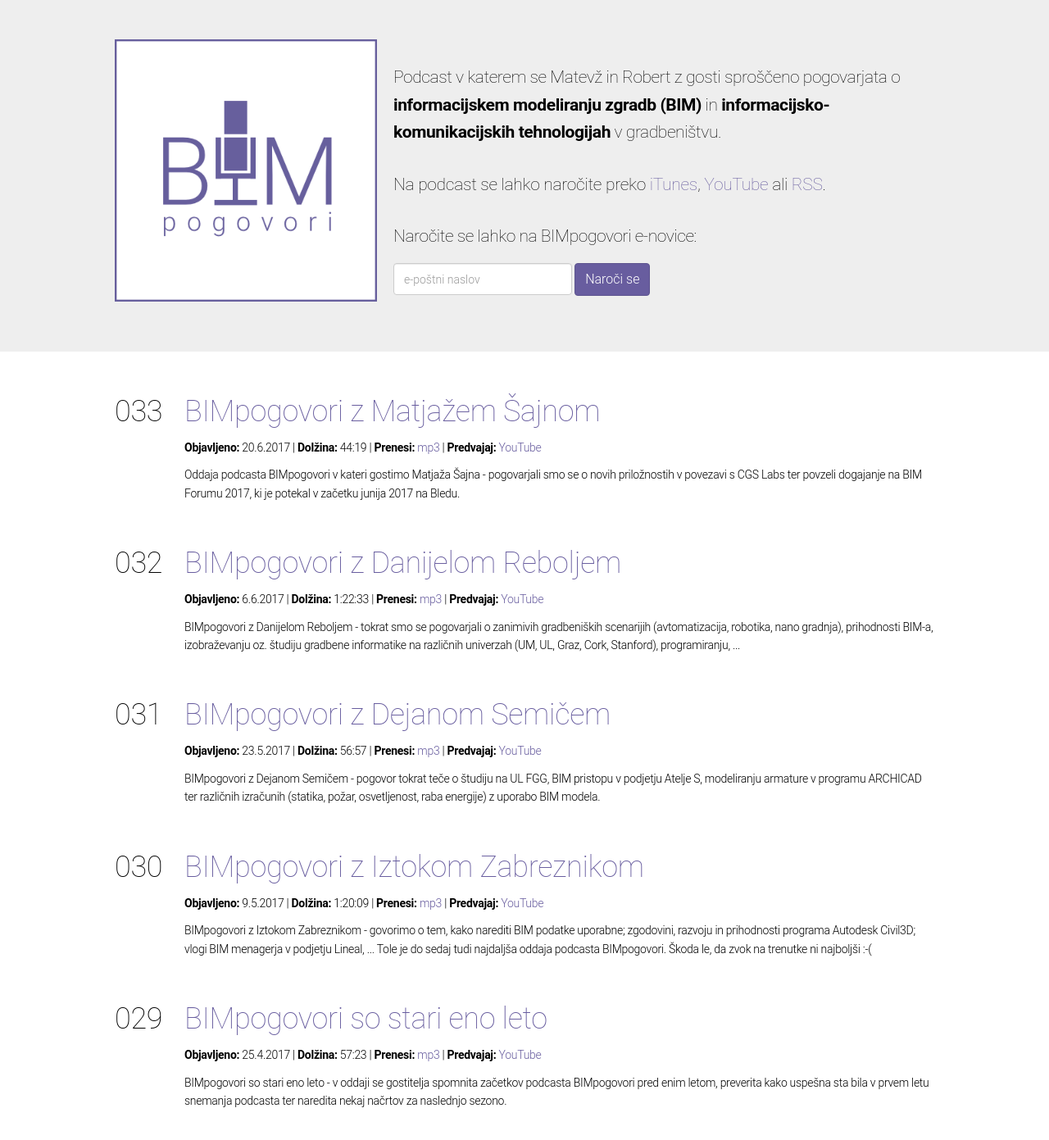
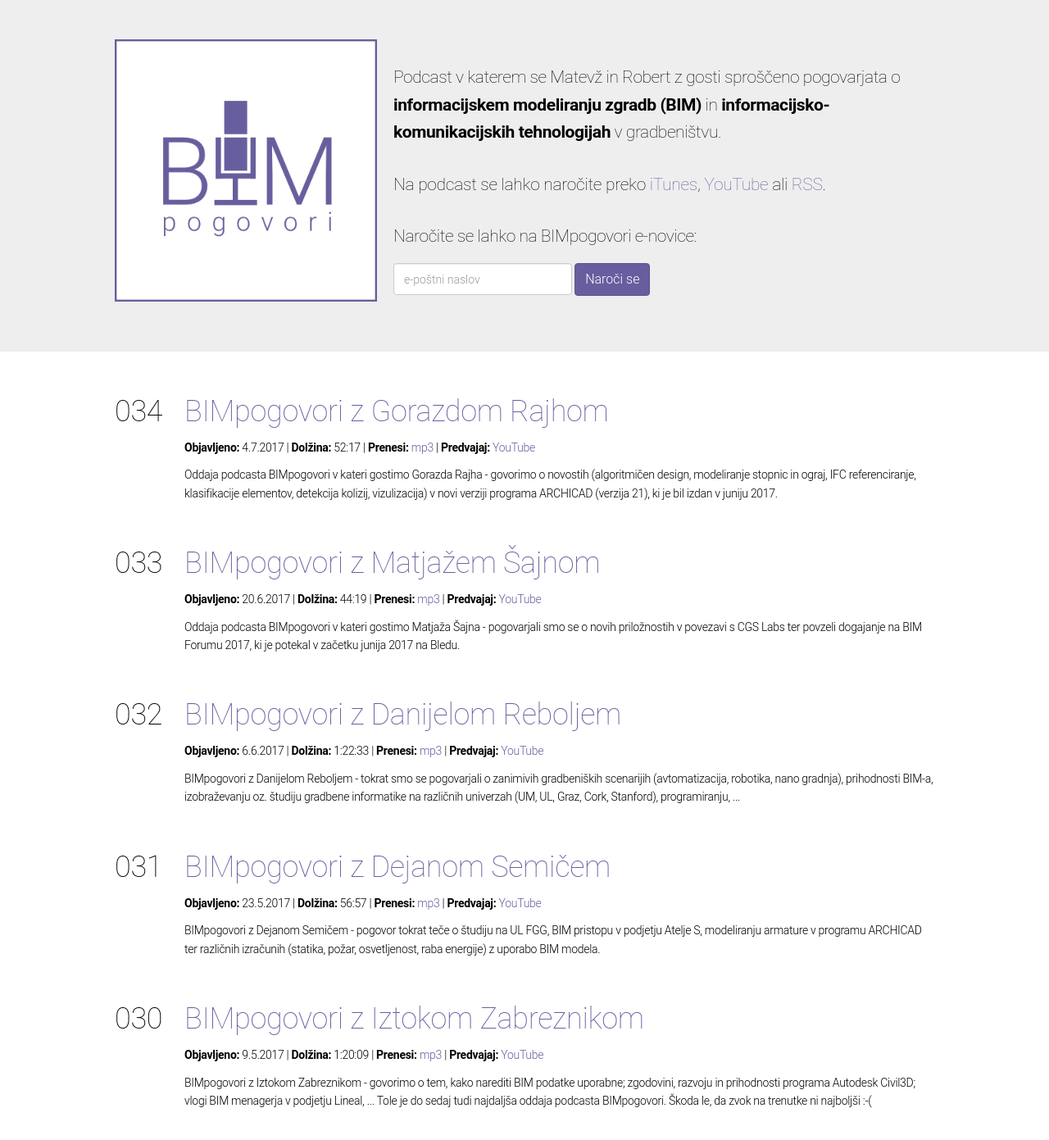
Before and after one commit to bimpogovori/bimpogovori.github.io, a Jekyll site: the page built from index.html, in a window 1280 px wide and 1400 px high. Shown: the top 1391 px of the window at 82% size. Built offline with Jekyll 4.4.1, drawn with Linux system fonts in a browser that asks for light colours; the list of posts is cut into pages by our own code.

```diff
--- a/_config.yml
+++ b/_config.yml
@@ -20,4 +20,4 @@ paginate_path: "/a/page:num"
 markdown: kramdown
 permalink: /oddaja/:title
 
-gems: [jekyll-paginate]
+plugins: [jekyll-paginate]
--- /dev/null
+++ b/_posts/2017-07-04-034.html
@@ -0,0 +1,40 @@
+---
+layout: post
+title: BIMpogovori z Gorazdom Rajhom
+number: "034"
+duration: "52:17"
+description: Oddaja podcasta BIMpogovori v kateri gostimo Gorazda Rajha - govorimo o novostih (algoritmičen design, modeliranje stopnic in ograj, IFC referenciranje, klasifikacije elementov, detekcija kolizij, vizulizacija) v novi verziji programa ARCHICAD (verzija 21), ki je bil izdan v juniju 2017.
+subtitle: BIMpogovori z Gorazdom Rajhom
+date: 2017-07-04
+file: "https://github.com/bimpogovori/bimpogovori.github.io/raw/master/recordings/BIMpogovori-034.mp3"
+youtube: "https://www.youtube.com/watch?v=DSS4ryDPTVg&index=34&list=PLE5q5RnsyIpe4pv9xcFGHbCbrk6sVwkmQ"
+length: "25174973"
+keywords: oddaja,BIMpogovori,Gorazd,Rajh,Pilon,ARCHICAD,21,modeliranje,stopnic,ograj,IFC,referenciranje,vizualizacija
+explicit: "no"
+image: "http://bimpogovori.si/images/itunes-v2.png"
+comments: true
+
+---
+
+<p>Gost: Gorazd Rajh (<a href="mail:gorazd@pilon.si">gorazd@pilon.si</a>, <a href="www.pilon.si">Pilon AEC d.o.o.</a>)</p>
+
+<p>Gostitelja:</p>
+<ul>
+	<li>Matevž Dolenc (<a href="http://matevzdolenc.com">matevzdolenc.com</a>, <a href="http://twitter.com/matevzdolenc">@matevzdolenc</a>)</li>
+	<li>Robert Klinc (<a href="http://twitter.com/robertklinc">@robertklinc</a>)</li>
+</ul>
+
+<p>Povezave:</p>
+<ul>
+	<li>Nova verzija programa: <a href="http://www.graphisoft.com/info/news/press_releases/archicad-21-step-up-your-bim.html">ARCHICAD 21 — Step up your BIM!</a></li>
+	<li>Konferenca <a href="https://www.youtube.com/watch?v=MrYI1Mwjxd4">Graphisoft KCC 2017</a></li>
+	<li>Povezava <a href="http://www.graphisoft.com/archicad/rhino-grasshopper/">Rhino – Grasshopper – ARCHICAD</a></li>
+	<li>3D modelirnik: <a href="https://www.rhino3d.com">Rhinoceros</a></li>
+	<li>Renderiranje: <a href="https://www.maxon.net/en/products/cinema-4d/overview/">Maxon CINEMA 4D</a></li>
+	<li>Klasifikacije elementov: <a href="http://www.omniclass.org">OmniClass</a>, <a href="http://www.cpic.org.uk/uniclass/">Uniclass</a></li>
+</ul>
+
+<p>Priporočila:</p>
+<ul>
+	<li>(Matevž) Michael Phelps , Brian Cazeneuve, <a href="https://www.audible.com/pd/Sports/Beneath-the-Surface-Audiobook/B00ATCRX3Q">Beneath the Surface: My Story</a></li>
+</ul>
```
Also changed, not shown: priporocila/index.html (+7 -3 lines), 1 other file.
